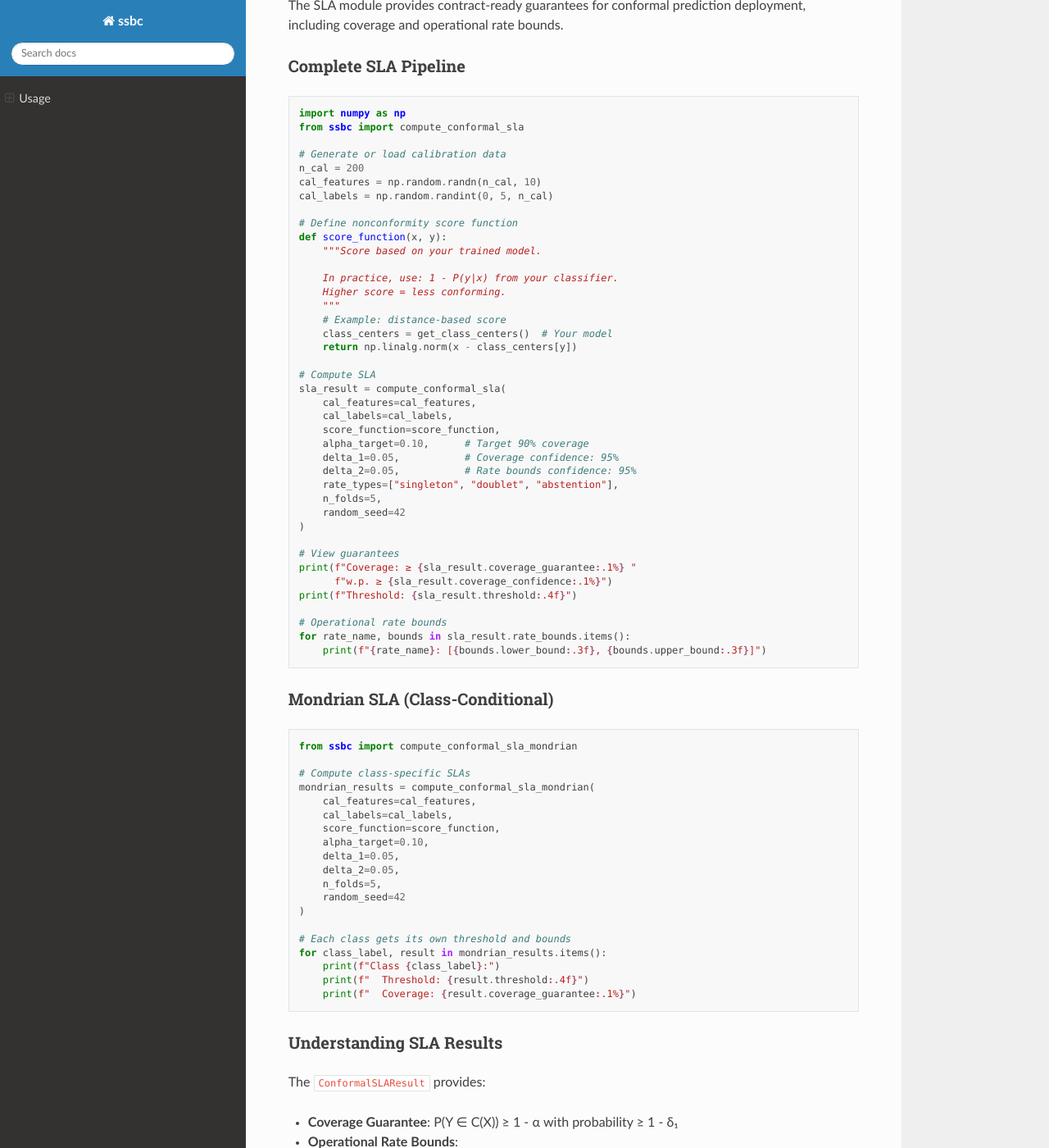
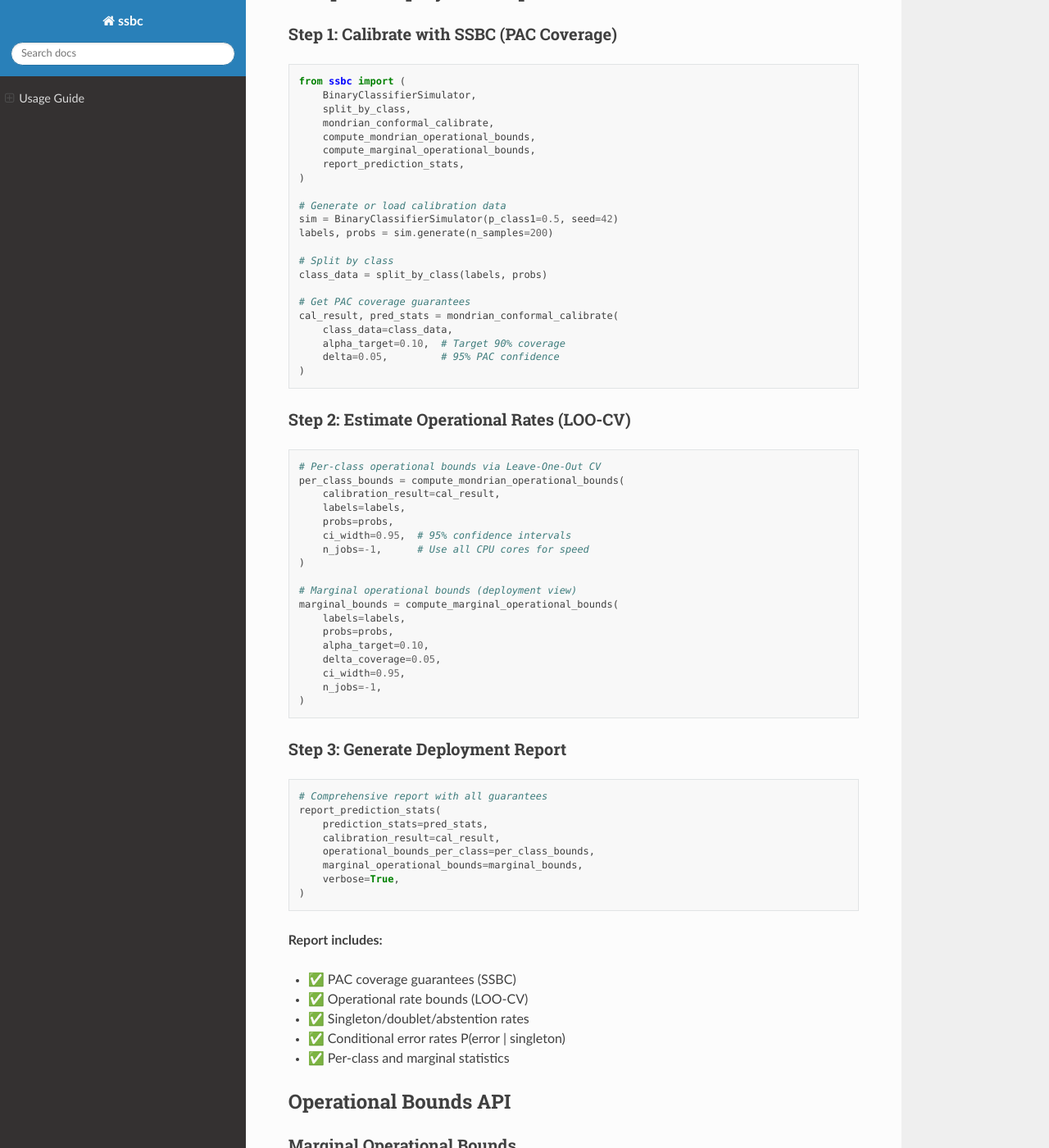
Before and after one commit to phzwart/ssbc, a Sphinx documentation site: the page built from docs/usage.md, in a window 1280 px wide and 1400 px high, scrolled down 1395 px. Shown: the whole window at 82% size. Built offline with Sphinx 7.4.7 and the Read the Docs theme 3.1.0, drawn with Linux system fonts in a browser that asks for light colours; some of the changed text lies outside the part shown.

Commit message:
📝 Rewrite usage.md to reflect current LOO-CV API
Removed all outdated cross-fold and cushion references:
- Deleted function examples (compute_conformal_sla, cross_fit_cp_bounds, etc.)
- Removed n_folds parameter
- Removed transfer cushion sections

Added current LOO-CV API:
- compute_marginal_operational_bounds()
- compute_mondrian_operational_bounds()
- n_jobs parameter for multiprocessing
- ci_width parameter
- Complete deployment pipeline
- Performance optimization guide

Documentation now accurately reflects the LOO-CV implementation.

````diff
--- a/docs/usage.md
+++ b/docs/usage.md
@@ -1,11 +1,11 @@
-# Usage
+# Usage Guide
 
 ## Overview
 
 SSBC (Small-Sample Beta Correction) provides tools for:
 - **PAC coverage guarantees** for conformal prediction with finite samples
 - **Mondrian conformal prediction** for class-conditional guarantees
-- **Service Level Agreement (SLA) bounds** for operational rates
+- **LOO-CV operational bounds** for deployment rate estimates
 - **Statistical utilities** for exact binomial confidence intervals
 
 ## Installation
@@ -39,111 +39,170 @@ print(f"Use u* = {result.u_star} as threshold index")
 import numpy as np
 from ssbc import split_by_class, mondrian_conformal_calibrate
 
-# Prepare data
+# Prepare data (labels and probabilities from your classifier)
 labels = np.array([0, 1, 0, 1, 0, 1])
 probs = np.array([[0.8, 0.2], [0.3, 0.7], [0.9, 0.1],
                    [0.2, 0.8], [0.85, 0.15], [0.1, 0.9]])
 
-# Split by class
+# Split by class for Mondrian CP
 class_data = split_by_class(labels, probs)
 
-# Calibrate with SSBC
+# Calibrate with SSBC correction
 cal_result, pred_stats = mondrian_conformal_calibrate(
     class_data=class_data,
-    alpha_target=0.10,
-    delta=0.10,
+    alpha_target=0.10,  # Target 90% coverage per class
+    delta=0.10,         # 90% PAC guarantee
     mode="beta"
 )
 
 # View results
 for label in [0, 1]:
-    print(f"Class {label}: threshold = {cal_result[label]['threshold']:.4f}")
+    print(f"Class {label}:")
+    print(f"  Threshold: {cal_result[label]['threshold']:.4f}")
+    print(f"  Corrected α: {cal_result[label]['alpha_corrected']:.4f}")
 ```
 
-## Service Level Agreement (SLA) Bounds
+## Complete Deployment Pipeline
 
-The SLA module provides contract-ready guarantees for conformal prediction deployment, including coverage and operational rate bounds.
-
-### Complete SLA Pipeline
+### Step 1: Calibrate with SSBC (PAC Coverage)
 
 ```python
-import numpy as np
-from ssbc import compute_conformal_sla
+from ssbc import (
+    BinaryClassifierSimulator,
+    split_by_class,
+    mondrian_conformal_calibrate,
+    compute_mondrian_operational_bounds,
+    compute_marginal_operational_bounds,
+    report_prediction_stats,
+)
 
 # Generate or load calibration data
-n_cal = 200
-cal_features = np.random.randn(n_cal, 10)
-cal_labels = np.random.randint(0, 5, n_cal)
+sim = BinaryClassifierSimulator(p_class1=0.5, seed=42)
+labels, probs = sim.generate(n_samples=200)
 
-# Define nonconformity score function
-def score_function(x, y):
-    """Score based on your trained model.
+# Split by class
+class_data = split_by_class(labels, probs)
 
-    In practice, use: 1 - P(y|x) from your classifier.
-    Higher score = less conforming.
-    """
-    # Example: distance-based score
-    class_centers = get_class_centers()  # Your model
-    return np.linalg.norm(x - class_centers[y])
+# Get PAC coverage guarantees
+cal_result, pred_stats = mondrian_conformal_calibrate(
+    class_data=class_data,
+    alpha_target=0.10,  # Target 90% coverage
+    delta=0.05,         # 95% PAC confidence
+)
+```
 
-# Compute SLA
-sla_result = compute_conformal_sla(
-    cal_features=cal_features,
-    cal_labels=cal_labels,
-    score_function=score_function,
-    alpha_target=0.10,      # Target 90% coverage
-    delta_1=0.05,           # Coverage confidence: 95%
-    delta_2=0.05,           # Rate bounds confidence: 95%
-    rate_types=["singleton", "doublet", "abstention"],
-    n_folds=5,
-    random_seed=42
+### Step 2: Estimate Operational Rates (LOO-CV)
+
+```python
+# Per-class operational bounds via Leave-One-Out CV
+per_class_bounds = compute_mondrian_operational_bounds(
+    calibration_result=cal_result,
+    labels=labels,
+    probs=probs,
+    ci_width=0.95,  # 95% confidence intervals
+    n_jobs=-1,      # Use all CPU cores for speed
 )
 
-# View guarantees
-print(f"Coverage: ≥ {sla_result.coverage_guarantee:.1%} "
-      f"w.p. ≥ {sla_result.coverage_confidence:.1%}")
-print(f"Threshold: {sla_result.threshold:.4f}")
-
-# Operational rate bounds
-for rate_name, bounds in sla_result.rate_bounds.items():
-    print(f"{rate_name}: [{bounds.lower_bound:.3f}, {bounds.upper_bound:.3f}]")
+# Marginal operational bounds (deployment view)
+marginal_bounds = compute_marginal_operational_bounds(
+    labels=labels,
+    probs=probs,
+    alpha_target=0.10,
+    delta_coverage=0.05,
+    ci_width=0.95,
+    n_jobs=-1,
+)
 ```
 
-### Mondrian SLA (Class-Conditional)
+### Step 3: Generate Deployment Report
 
 ```python
-from ssbc import compute_conformal_sla_mondrian
+# Comprehensive report with all guarantees
+report_prediction_stats(
+    prediction_stats=pred_stats,
+    calibration_result=cal_result,
+    operational_bounds_per_class=per_class_bounds,
+    marginal_operational_bounds=marginal_bounds,
+    verbose=True,
+)
+```
 
-# Compute class-specific SLAs
-mondrian_results = compute_conformal_sla_mondrian(
-    cal_features=cal_features,
-    cal_labels=cal_labels,
-    score_function=score_function,
-    alpha_target=0.10,
-    delta_1=0.05,
-    delta_2=0.05,
-    n_folds=5,
-    random_seed=42
+**Report includes:**
+- ✅ PAC coverage guarantees (SSBC)
+- ✅ Operational rate bounds (LOO-CV)
+- ✅ Singleton/doublet/abstention rates
+- ✅ Conditional error rates P(error | singleton)
+- ✅ Per-class and marginal statistics
+
+## Operational Bounds API
+
+### Marginal Operational Bounds
+
+Estimates for overall deployment (ignores true labels):
+
+```python
+from ssbc import compute_marginal_operational_bounds
+
+marginal_bounds = compute_marginal_operational_bounds(
+    labels=labels,                    # True labels
+    probs=probs,                      # Probability matrix (n, 2)
+    alpha_target=0.10,                # Target miscoverage
+    delta_coverage=0.05,              # PAC risk for coverage
+    rate_types=None,                  # All rates (or specify list)
+    ci_width=0.95,                    # 95% CI width
+    n_jobs=1,                         # Parallel jobs (-1 = all cores)
 )
 
-# Each class gets its own threshold and bounds
-for class_label, result in mondrian_results.items():
-    print(f"Class {class_label}:")
-    print(f"  Threshold: {result.threshold:.4f}")
-    print(f"  Coverage: {result.coverage_guarantee:.1%}")
+# Access bounds
+singleton_bounds = marginal_bounds.rate_bounds["singleton"]
+print(f"Singleton rate: [{singleton_bounds.lower_bound:.3f}, "
+      f"{singleton_bounds.upper_bound:.3f}]")
+print(f"Count: {singleton_bounds.n_successes}/{singleton_bounds.n_evaluations}")
 ```
 
-### Understanding SLA Results
+### Per-Class Operational Bounds
 
-The `ConformalSLAResult` provides:
+Estimates conditioned on true label (performance by class):
 
-- **Coverage Guarantee**: P(Y ∈ C(X)) ≥ 1 - α with probability ≥ 1 - δ₁
-- **Operational Rate Bounds**:
-  - `singleton`: Single predicted label (automated decision)
-  - `doublet`: Two predicted labels (needs review)
-  - `abstention`: No predicted labels (high uncertainty)
-  - `error_in_singleton`: Singleton prediction that's incorrect
-- **Joint Confidence**: 1 - (δ₁ + δ₂) - all bounds hold simultaneously
+```python
+from ssbc import compute_mondrian_operational_bounds
+
+per_class_bounds = compute_mondrian_operational_bounds(
+    calibration_result=cal_result,   # From mondrian_conformal_calibrate()
+    labels=labels,                    # True labels
+    probs=probs,                      # Probability matrix (n, 2)
+    rate_types=None,                  # All rates (or specify list)
+    ci_width=0.95,                    # 95% CI width
+    n_jobs=1,                         # Parallel jobs (-1 = all cores)
+)
+
+# Access per-class bounds
+for class_label in [0, 1]:
+    class_bounds = per_class_bounds[class_label]
+    singleton = class_bounds.rate_bounds["singleton"]
+    print(f"Class {class_label} singleton rate: "
+          f"[{singleton.lower_bound:.3f}, {singleton.upper_bound:.3f}]")
+```
+
+### Performance Optimization
+
+For large datasets (n > 250), use multiprocessing:
+
+```python
+# Single-threaded (default)
+bounds = compute_mondrian_operational_bounds(cal_result, labels, probs, n_jobs=1)
+
+# Use all CPU cores (recommended for n > 250)
+bounds = compute_mondrian_operational_bounds(cal_result, labels, probs, n_jobs=-1)
+
+# Use specific number of cores
+bounds = compute_mondrian_operational_bounds(cal_result, labels, probs, n_jobs=4)
+```
+
+**Speedup examples:**
+- n=250: ~3.6x speedup with `n_jobs=-1`
+- n=500: ~7.2x speedup with `n_jobs=-1`
+- n=1000: ~10-15x speedup with `n_jobs=-1`
 
 ## Statistical Utilities
 
@@ -152,7 +211,7 @@ The `ConformalSLAResult` provides:
 ```python
 from ssbc import clopper_pearson_lower, clopper_pearson_upper, cp_interval
 
-# One-sided bounds (for PAC guarantees)
+# One-sided bounds
 lower = clopper_pearson_lower(k=45, n=100, confidence=0.95)
 upper = clopper_pearson_upper(k=45, n=100, confidence=0.95)
 
@@ -184,98 +243,116 @@ print(f"Singleton rate: {np.mean(singleton_indicators):.2%}")
 print(f"Error rate: {np.mean(error_indicators):.2%}")
 ```
 
-## Advanced Topics
+### Supported Rate Types
 
-### Custom Rate Types
+- **`"singleton"`**: |C(x)| = 1 (single predicted label)
+- **`"doublet"`**: |C(x)| = 2 (two predicted labels)
+- **`"abstention"`**: |C(x)| = 0 (no prediction)
+- **`"error_in_singleton"`**: |C(x)| = 1 and y ∉ C(x) (singleton error)
+- **`"correct_in_singleton"`**: |C(x)| = 1 and y ∈ C(x) (singleton correct)
 
-The SLA module supports custom operational rates:
-- `"singleton"`: |C(x)| = 1
-- `"doublet"`: |C(x)| = 2
-- `"abstention"`: |C(x)| = 0
-- `"error_in_singleton"`: |C(x)| = 1 and y ∉ C(x)
+## Understanding the Results
 
-You can compute bounds for any combination:
+### OperationalRateBounds Dataclass
+
+Each rate bound contains:
 
 ```python
-sla_result = compute_conformal_sla(
-    cal_features, cal_labels, score_function,
-    alpha_target=0.10, delta_1=0.05, delta_2=0.05,
-    rate_types=["singleton", "error_in_singleton"],
-    n_folds=5
-)
+bounds = marginal_bounds.rate_bounds["singleton"]
+
+print(bounds.rate_name)       # "singleton"
+print(bounds.lower_bound)     # Lower CP bound
+print(bounds.upper_bound)     # Upper CP bound
+print(bounds.ci_width)        # CI width (e.g., 0.95)
+print(bounds.n_evaluations)   # Total LOO evaluations (n)
+print(bounds.n_successes)     # Count (K)
 ```
 
-### Cross-Fit Analysis
-
-For detailed fold-by-fold analysis:
+### OperationalRateBoundsResult Dataclass
 
 ```python
-from ssbc import cross_fit_cp_bounds
+result = marginal_bounds
 
-# Compute cross-fit bounds separately
-cf_results = cross_fit_cp_bounds(
-    cal_features, cal_labels, score_function,
-    alpha_adj=0.08,  # From SSBC correction
-    rate_types=["singleton"],
-    n_folds=5,
-    delta_2=0.05,
-    random_seed=42
-)
-
-# Access fold-level details
-for fold_data in cf_results["singleton"]["fold_results"]:
-    print(f"Fold {fold_data['fold']}: "
-          f"L={fold_data['L_fr']:.3f}, U={fold_data['U_fr']:.3f}")
-```
-
-### Transfer Cushion
-
-The transfer cushion accounts for differences between cross-fit and single-rule thresholds:
-
-```python
-from ssbc import compute_transfer_cushion, transfer_bounds_to_single_rule
-
-# Compute cushions
-cushions = {}
-for rate_type in ["singleton", "doublet"]:
-    cushions[rate_type] = compute_transfer_cushion(
-        cal_features, cal_labels, score_function,
-        cf_results[rate_type], rate_type
-    )
-
-# Transfer bounds to single rule
-transferred = transfer_bounds_to_single_rule(cf_results, cushions)
-
-print(f"Singleton cushion: {cushions['singleton']:.4f}")
+print(result.rate_bounds)      # Dict of OperationalRateBounds
+print(result.ci_width)         # CI width for all bounds
+print(result.thresholds)       # Reference thresholds (display only)
+print(result.n_calibration)    # Calibration set size
 ```
 
 ## Examples
 
 Complete examples are available in the `examples/` directory:
 
-- `examples/basic_usage.py` - Basic SSBC correction
-- `examples/mondrian_conformal_example.py` - Mondrian conformal prediction
-- `examples/sla_example.py` - Complete SLA pipeline with synthetic data
-- `examples/hyperparameter_sweep_example.py` - Hyperparameter optimization
+### 1. Core SSBC Algorithm
+```bash
+python examples/ssbc_core_example.py
+```
+Demonstrates the SSBC algorithm for different calibration set sizes.
 
-Run an example:
+### 2. Mondrian Conformal Prediction
+```bash
+python examples/mondrian_conformal_example.py
+```
+Complete workflow: simulation → calibration → per-class reporting.
 
+### 3. Complete SLA/Deployment Workflow ⭐
 ```bash
 python examples/sla_example.py
 ```
+**Full deployment pipeline**: PAC coverage + LOO-CV operational bounds + comprehensive reporting.
 
-## API Reference
+## Key Concepts
 
-For detailed API documentation, see the module docstrings:
+### PAC Coverage (from SSBC)
 
-```python
-from ssbc import compute_conformal_sla
-help(compute_conformal_sla)
-```
+**Guarantee:** With probability ≥ 1-δ over calibration sets, the conformal predictor
+achieves coverage ≥ 1-α_target on future data.
+
+**Properties:**
+- Valid for ANY sample size n
+- Distribution-free
+- Frequentist (no priors)
+
+### Operational Bounds (from LOO-CV)
+
+**Estimates:** Confidence intervals on deployment rates (singleton, doublet, abstention, error).
+
+**Procedure:**
+1. For each calibration point i, train on all OTHER points
+2. Apply predictor to point i (unbiased evaluation)
+3. Aggregate n evaluations
+4. Apply Clopper-Pearson CIs
+
+**Properties:**
+- Unbiased estimates (LOO ensures no data leakage)
+- Exact binomial CIs (Clopper-Pearson)
+- Standard frequentist interpretation
+
+### Marginal vs Per-Class
+
+**Marginal bounds** (ignore true labels):
+- "What will a user see?"
+- Deployment view
+- Overall automation rate
+
+**Per-class bounds** (conditioned on true label):
+- "How does performance differ by ground truth?"
+- Class-specific rates
+- Identifies minority class challenges
 
 ## References
 
-- **SSBC**: Finite-sample PAC guarantees via Beta distribution bounds
-- **Conformal Prediction**: Distribution-free prediction intervals
-- **Mondrian CP**: Class-conditional conformal prediction
-- **SLA Bounds**: Cross-fit operational rate bounds with transfer to single rule
+### Key Statistical Properties
+
+- **Distribution-Free**: No P(X,Y) assumptions
+- **Model-Agnostic**: Works with any classifier
+- **Frequentist**: Valid frequentist guarantees
+- **Non-Bayesian**: No priors required
+- **Finite-Sample**: Exact for small n (not asymptotic)
+- **Exchangeability Only**: Minimal assumption
+
+### Further Reading
+
+- See [theory.md](theory.md) for detailed theoretical background
+- See [installation.md](installation.md) for setup instructions
+- See `examples/` directory for complete working examples
````
